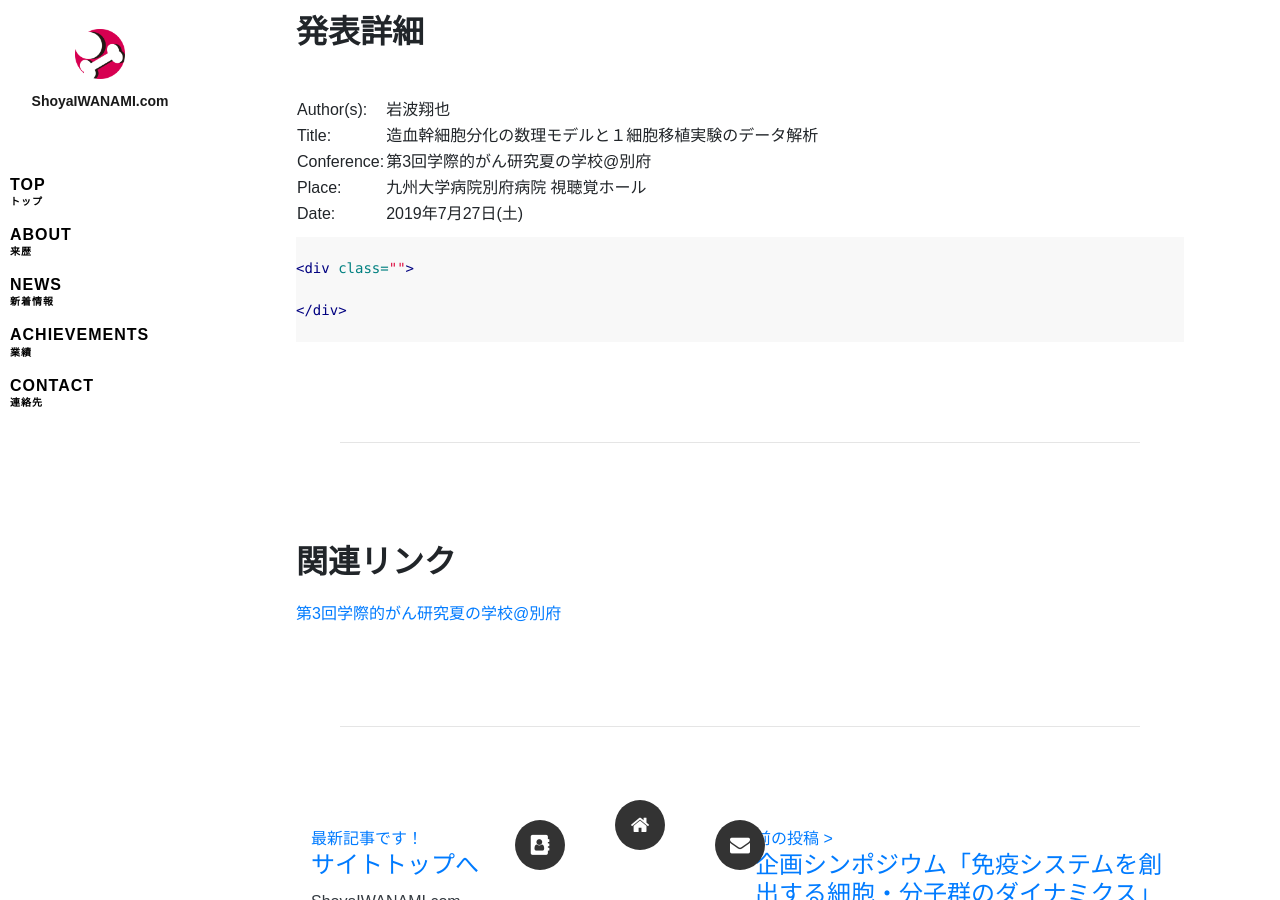
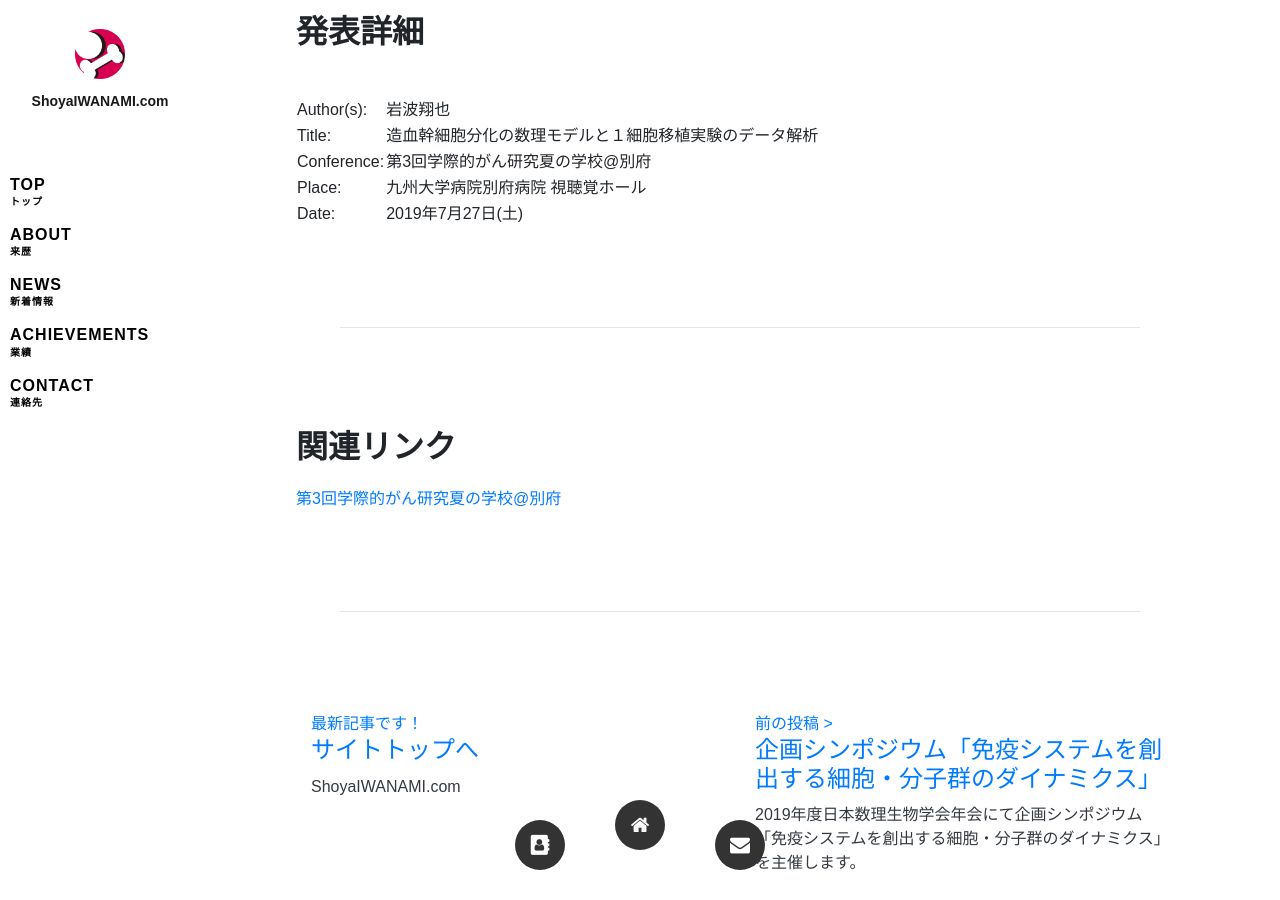
Before and after one commit to iwanaminami/iwanaminami.github.io, a Jekyll site: the page built from _posts/2019-07-26-3rd-ganwakate.markdown, in a window 1280 px wide and 900 px high, scrolled down 542 px. Built offline with Jekyll 4.4.1, drawn with Linux system fonts in a browser that asks for light colours; nearby versions of some CDN libraries; comment, search, counter and statistics services are not loaded.

Commit message:
Update 2019-07-26-3rd-ganwakate.markdown

````diff
--- a/_posts/2019-07-26-3rd-ganwakate.markdown
+++ b/_posts/2019-07-26-3rd-ganwakate.markdown
@@ -21,14 +21,6 @@ Conference:|第3回学際的がん研究夏の学校@別府
 Place:|九州大学病院別府病院 視聴覚ホール
 Date:|2019年7月27日(土)
 
-```html
-
-<div class="">
-
-</div>
-
-```
-
 ---
 
 ## 関連リンク
````
